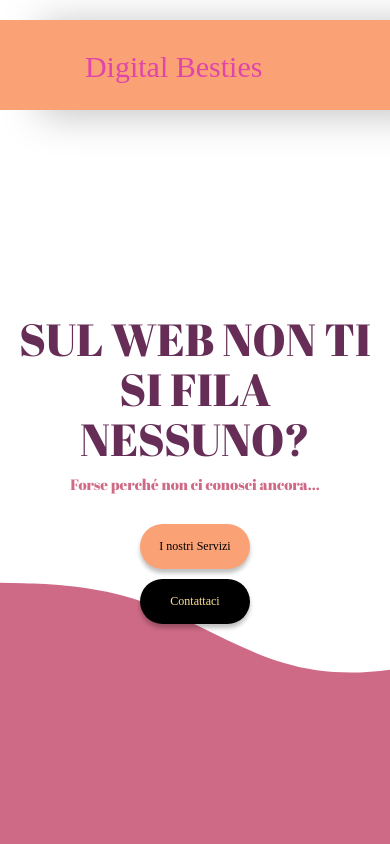
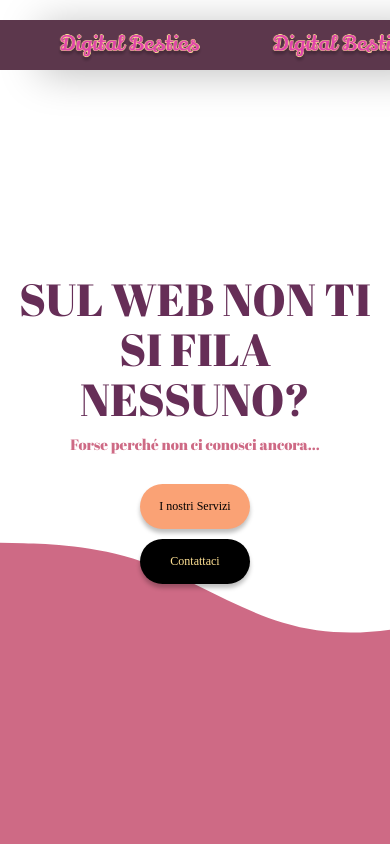
Before and after one commit to pvitto98/DigitalBesties, a React (Create React App) app: page / in a window 390 px wide. Shown: the top 844 px of the page. Built offline with nearby package versions, Linux system fonts and the light colour scheme; a web font is replaced by a local one.

Commit message:
fixed mobile visualization of Ticker

```diff
--- a/src/components/ExperimentalComponent/Ticker.module.css
+++ b/src/components/ExperimentalComponent/Ticker.module.css
@@ -12,16 +12,18 @@
 
 .scroll div {
   display: flex;
-  gap:5em;
+  gap: 5em;
+  align-items: center; /* Add this line */
 }
 
 .rightToLeft {
   animation: rightToLeft 50s linear infinite;
   /* height: 300px; */
+  height: 70px;
 }
 
-.p{
-  margin: 0;
+.longdigitalbesties{
+  height: 50px;
 }
 @keyframes rightToLeft {
   from {
@@ -31,3 +33,18 @@
     transform: translateX(-50%);
   }
 }
+
+@media screen and (max-width: 420px) {
+  .rightToLeft {
+    height: 50px;
+  }
+
+  .scroll div {
+    display: flex;
+    gap: 2em;
+    align-items: center; /* Add this line */
+  }
+  .longdigitalbesties{
+    height: 35px;
+  }
+}
--- a/src/components/ExperimentalComponent/Ticker.tsx
+++ b/src/components/ExperimentalComponent/Ticker.tsx
@@ -6,34 +6,34 @@ const Ticker = () => {
 <div className={styles.container}>
 <div className={styles.scroll}>
         <div className={styles.rightToLeft}>
-        <p>Digital Besties</p>
-        <p>Digital Besties</p>
-        <p>Digital Besties</p>
-        <p>Digital Besties</p>
-        <p>Digital Besties</p>
-        <p>Digital Besties</p>
-        <p>Digital Besties</p>
-        <p>Digital Besties</p>
-        <p>Digital Besties</p>
-        <p>Digital Besties</p>
-        <p>Digital Besties</p>
-        <p>Digital Besties</p>
-        <p>Digital Besties</p>
-        <p>Digital Besties</p>
-        <p>Digital Besties</p>
-        <p>Digital Besties</p>
-        <p>Digital Besties</p>
-        <p>Digital Besties</p>
-        <p>Digital Besties</p>
-        <p>Digital Besties</p>
-        <p>Digital Besties</p>
-        <p>Digital Besties</p>
-        <p>Digital Besties</p>
-        <p>Digital Besties</p>
-        <p>Digital Besties</p>
-        <p>Digital Besties</p>
-        <p>Digital Besties</p>
-        <p>Digital Besties</p>
+        <img className={styles.longdigitalbesties} src="/longdigitalbesties.png"/>
+        <img className={styles.longdigitalbesties} src="/longdigitalbesties.png"/>
+        <img className={styles.longdigitalbesties} src="/longdigitalbesties.png"/>
+        <img className={styles.longdigitalbesties} src="/longdigitalbesties.png"/>
+        <img className={styles.longdigitalbesties} src="/longdigitalbesties.png"/>
+        <img className={styles.longdigitalbesties} src="/longdigitalbesties.png"/>
+        <img className={styles.longdigitalbesties} src="/longdigitalbesties.png"/>
+        <img className={styles.longdigitalbesties} src="/longdigitalbesties.png"/>
+        <img className={styles.longdigitalbesties} src="/longdigitalbesties.png"/>
+        <img className={styles.longdigitalbesties} src="/longdigitalbesties.png"/>
+        <img className={styles.longdigitalbesties} src="/longdigitalbesties.png"/>
+        <img className={styles.longdigitalbesties} src="/longdigitalbesties.png"/>
+        <img className={styles.longdigitalbesties} src="/longdigitalbesties.png"/>
+        <img className={styles.longdigitalbesties} src="/longdigitalbesties.png"/>
+        <img className={styles.longdigitalbesties} src="/longdigitalbesties.png"/>
+        <img className={styles.longdigitalbesties} src="/longdigitalbesties.png"/>
+        <img className={styles.longdigitalbesties} src="/longdigitalbesties.png"/>
+        <img className={styles.longdigitalbesties} src="/longdigitalbesties.png"/>
+        <img className={styles.longdigitalbesties} src="/longdigitalbesties.png"/>
+        <img className={styles.longdigitalbesties} src="/longdigitalbesties.png"/>
+        <img className={styles.longdigitalbesties} src="/longdigitalbesties.png"/>
+        <img className={styles.longdigitalbesties} src="/longdigitalbesties.png"/>
+        <img className={styles.longdigitalbesties} src="/longdigitalbesties.png"/>
+        <img className={styles.longdigitalbesties} src="/longdigitalbesties.png"/>
+        <img className={styles.longdigitalbesties} src="/longdigitalbesties.png"/>
+        <img className={styles.longdigitalbesties} src="/longdigitalbesties.png"/>
+        <img className={styles.longdigitalbesties} src="/longdigitalbesties.png"/>
+        <img className={styles.longdigitalbesties} src="/longdigitalbesties.png"/>
         </div>
       </div>
     </div>
--- a/src/components/Navbar.module.css
+++ b/src/components/Navbar.module.css
@@ -8,8 +8,8 @@
 .navbar {
   margin-top: 20px;
   align-self: stretch;
-  height: 90px;
-  background-color: var(--color-lightsalmon);
+  height: 70px;
+  background-color: var(--color-dimgray-200);
   /* box-shadow: 0 4px 40px rgba(0, 0, 0, 0.25); */
   box-shadow: 40px 4px 40px rgba(0, 0, 0, 0.25);
 
@@ -30,4 +30,7 @@
   .logo {
     font-size: var(--font-size-11xl);
   }
+  .navbar{
+    height: 50px;
+  }
 }
```
Also changed, not shown: public/Digital Besties.png (deleted), public/longdigitalbesties.png (added).
